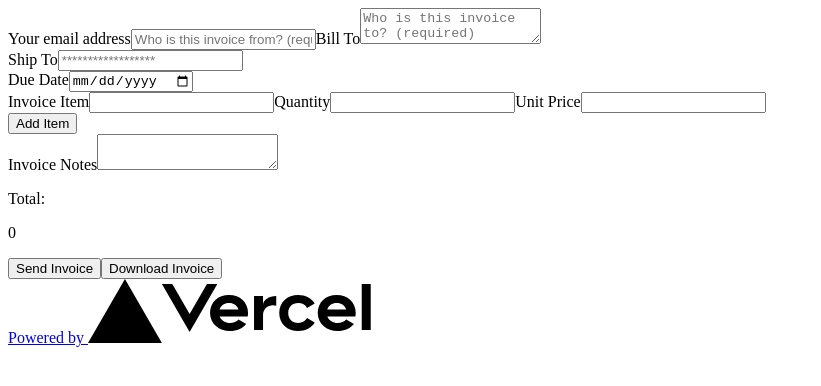
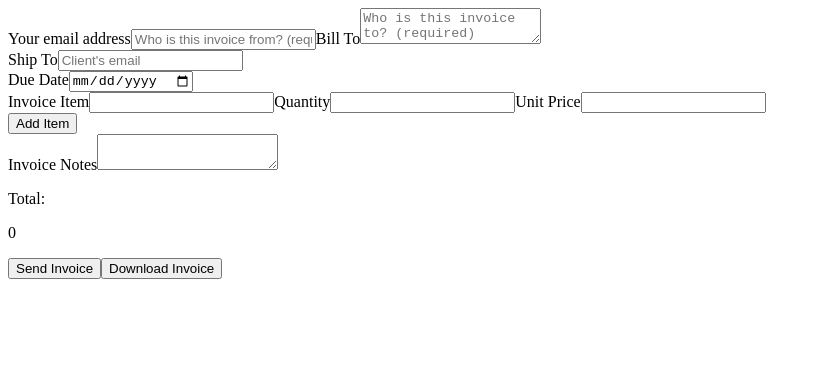
Before and after one commit to ejirocodes/Invoice-Generator, a Next.js app: page / in a window 1280 px wide. Shown: the top 386 px of the page, without its empty margins (0-821 px from the left). Built offline with nearby package versions, Linux system fonts and the light colour scheme.

Commit message:
get input values and total

```diff
--- a/pages/index.js
+++ b/pages/index.js
@@ -1,11 +1,15 @@
 import Head from 'next/head';
-import { useReducer, useState } from 'react';
+import { useEffect, useReducer, useState } from 'react';
 
 export default function Home() {
   const initialState = {
+    sender: '',
     billTo: '',
     shipTo: '',
     dueDate: '',
+    invoiceItem: '',
+    quantity: '',
+    unitPrice: '',
     note: '',
   };
 
@@ -13,14 +17,21 @@ export default function Home() {
     return { ...state, [field]: value };
   }
 
-  const [state, dispatch] = useReducer(reducer, initialState);
+  const [formFields, dispatch] = useReducer(reducer, initialState);
   const [total, setTotal] = useState(0);
 
   const handleInputChange = (e) => {
     dispatch({ field: e.target.name, value: e.target.value });
+  };
 
-    console.log(state);
+  const getTotal = () => {
+    return setTotal(formFields.quantity * formFields.unitPrice);
   };
+
+  useEffect(() => {
+    getTotal();
+    console.log(total);
+  }, [total, formFields.quantity, formFields.unitPrice]);
 
   return (
     <div className="flex flex-col items-center justify-center min-h-screen py-2">
@@ -29,7 +40,7 @@ export default function Home() {
         <link rel="icon" href="/favicon.ico" />
       </Head>
 
-      <main className="flex flex-col items-center justify-center w-full flex-1 px-20">
+      <main className="flex flex-col items-center justify-center w-full flex-1 px-20 my-12">
         <div className="w-full max-w-6xl">
           <form className="bg-white shadow-md rounded px-8 pt-6 pb-8 mb-4">
             <div className="mb-4">
@@ -49,7 +60,7 @@ export default function Home() {
                 onChange={handleInputChange}
               />
               <label
-                className="block text-gray-700 text-sm font-bold mb-2"
+                className="block text-gray-700 text-sm font-bold my-3"
                 htmlFor="billTo"
               >
                 Bill To
@@ -63,7 +74,6 @@ export default function Home() {
                 placeholder="Who is this invoice to? (required)"
                 onChange={handleInputChange}
               />
-              {state.billTo}
             </div>
             <div className="mb-6">
               <label
@@ -75,9 +85,9 @@ export default function Home() {
               <input
                 className="shadow appearance-none border rounded w-full py-2 px-3 text-gray-700 mb-3 leading-tight focus:outline-none focus:shadow-outline"
                 id="shipTo"
-                type="text"
+                type="email"
                 required
-                placeholder="******************"
+                placeholder="Client's email"
               />
             </div>
             <div className="mb-6">
@@ -103,6 +113,7 @@ export default function Home() {
                 <input
                   className="shadow appearance-none border rounded w-full py-2 px-3 text-gray-700 mb-3 leading-tight focus:outline-none focus:shadow-outline"
                   id="invoiceItem"
+                  name="invoiceItem"
                   type="text"
                   spellCheck="false"
                   onChange={handleInputChange}
@@ -116,6 +127,7 @@ export default function Home() {
                 <input
                   className="shadow appearance-none border rounded w-full py-2 px-3 text-gray-700 mb-3 leading-tight focus:outline-none focus:shadow-outline"
                   id="quantity"
+                  name="quantity"
                   type="number"
                   spellCheck="false"
                   onChange={handleInputChange}
@@ -129,6 +141,7 @@ export default function Home() {
                 <input
                   className="shadow appearance-none border rounded w-full py-2 px-3 text-gray-700 mb-3 leading-tight focus:outline-none focus:shadow-outline"
                   id="unitPrice"
+                  name="unitPrice"
                   type="tel"
                   spellCheck="false"
                   onChange={handleInputChange}
@@ -176,18 +189,6 @@ export default function Home() {
           </form>
         </div>
       </main>
-
-      <footer className="flex items-center justify-center w-full h-24 border-t">
-        <a
-          className="flex items-center justify-center"
-          href="https://vercel.com?utm_source=create-next-app&utm_medium=default-template&utm_campaign=create-next-app"
-          target="_blank"
-          rel="noopener noreferrer"
-        >
-          Powered by{' '}
-          <img src="/vercel.svg" alt="Vercel Logo" className="h-4 ml-2" />
-        </a>
-      </footer>
     </div>
   );
 }
```
